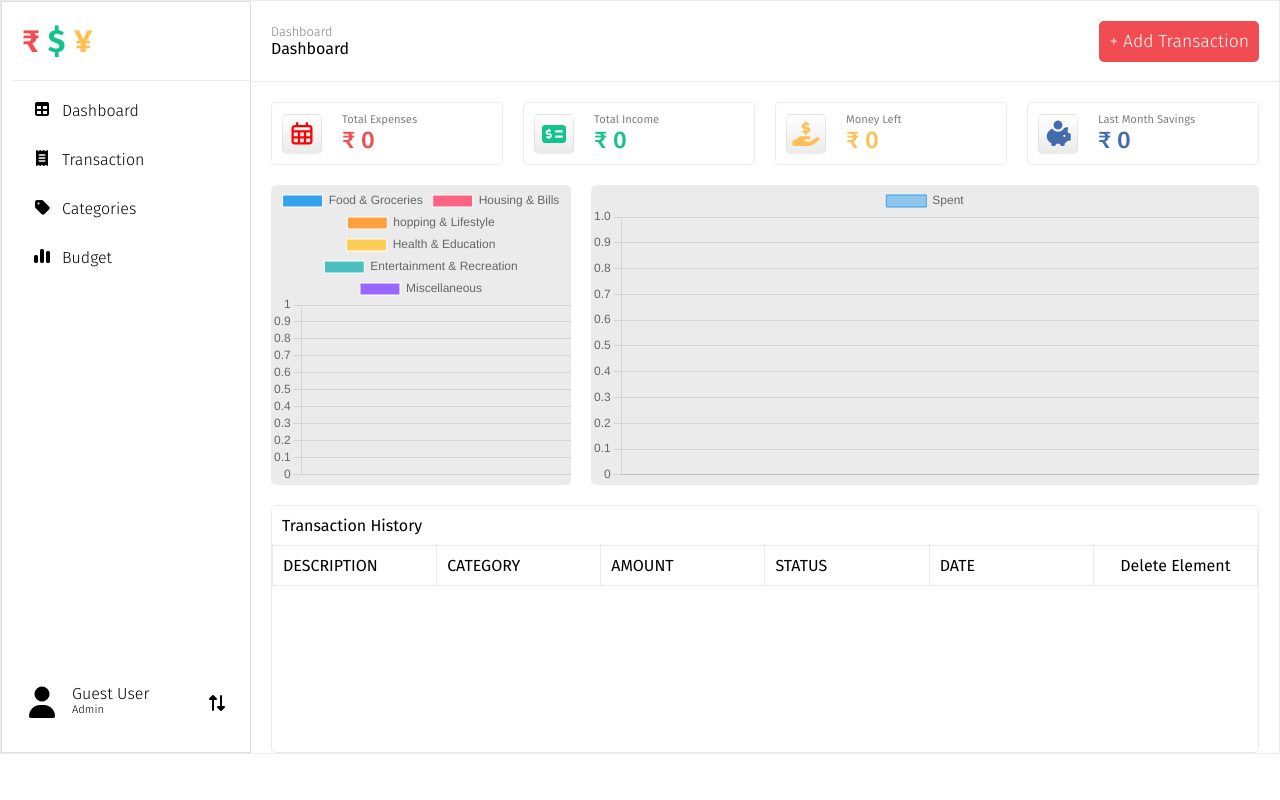
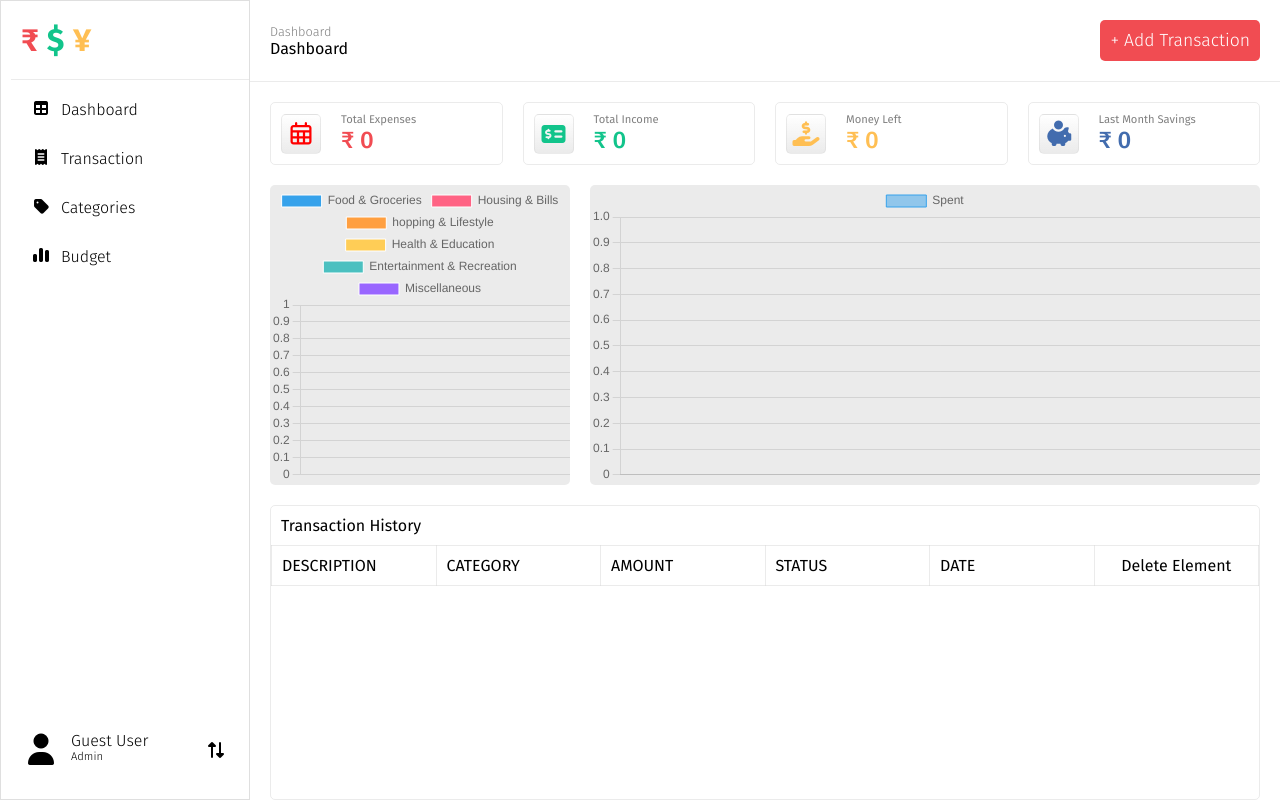
Before and after one commit to MalcomWest/Expense-Tracker, a plain HTML site: page index.html in a window 1280 px wide. Drawn offline with nearby package versions, Linux system fonts and the light colour scheme; a web font is replaced by a local one.

Commit message:
Update style.css

```diff
--- a/style.css
+++ b/style.css
@@ -32,12 +32,12 @@ html {
     display: flex;
     align-items: center;
     justify-content: center;
+    height: 100vh;
 }
 
 
 main {
     display: flex;
-    border: 1px solid var(--gray-color);
     height: 100%;
     width: 100%;
 }
@@ -180,13 +180,13 @@ main {
     display: flex;
     flex-direction: column;
     width: 100%;
-    justify-content: center;
+    justify-content: space-between;
     align-items: center;
+    height: 100%;
 }
 
 
 nav {
-    height: 81px;
     display: flex;
     align-items: center;
     justify-content: space-between;
@@ -199,6 +199,8 @@ nav {
 
 
 .mainNavLeft {
+    height: 81px;
+
     display: flex;
     flex-direction: column;
     justify-content: center;
@@ -244,6 +246,8 @@ nav {
     display: flex;
     gap: 20px;
     flex-direction: column;
+    justify-content: space-between;
+    height: 100%;
 }
 
 
@@ -304,13 +308,16 @@ nav {
     display: grid;
     grid-template-columns: 300px 1fr;
     gap: 20px;
+    /* height: 100%; */
 }
 
 
 .graphs > * {
     border-radius: 5px;
     background-color: var(--gray-color);
-    height: 300px;
+    /* height: 100%;
+    display: grid;
+    align-items: center; */
 }
 
 
@@ -324,7 +331,7 @@ nav {
     width: 100%;
     border: 1px solid var(--gray-color);
     border-radius: 5px;
-    max-height: 250px;
+    height: 100%;
     min-height: 248px;
 }
 
```
